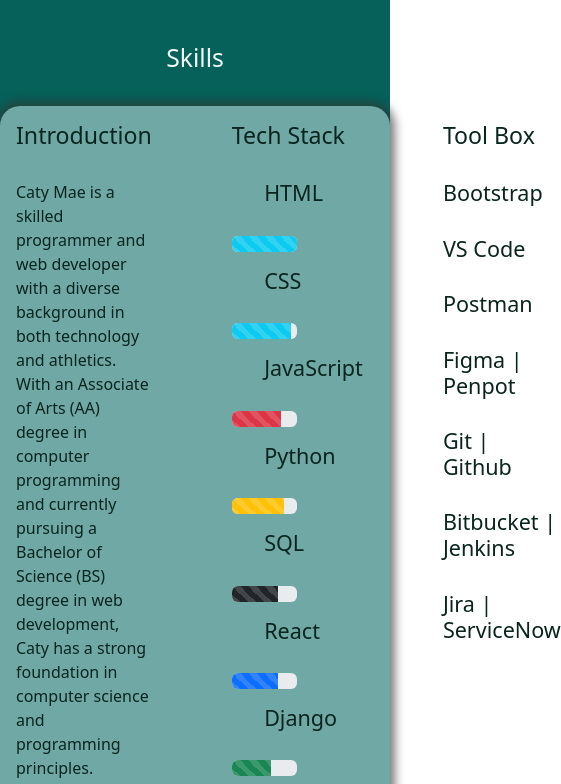
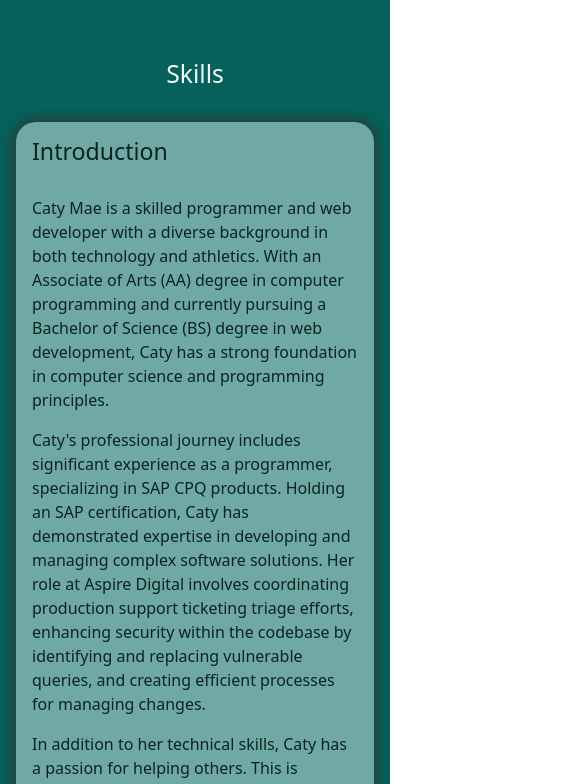
Before and after one commit to Caty1121/caty1121.github.io, a React (Create React App) app: page /skills in a window 390 px wide. Shown: the part 1100-1884 px from the top of the page, 561 px wide, since content can reach past the window. Built offline with nearby package versions, Linux system fonts and the light colour scheme; a web font is replaced by a local one.

Commit message:
added media queries for responsive design

```diff
--- a/src/pages/Contact.css
+++ b/src/pages/Contact.css
@@ -3,8 +3,10 @@
     width: 75vh;
     background-color: #739694;
     height:auto;
+    max-width: 90%;
     margin: 2em;
     border-radius: 20px;
+    position: relative;
   }
   .form-box:hover{
     transform: scale(1.01);
@@ -20,9 +22,9 @@
   .form-right, .form-left {
   display: flex;
   flex-direction: column;
-  flex: 1;
+  flex: 2;
   border: none;
-  background-color:  #739694;
+  background-color: #739694;
   }
   .form-right {
     order: 1;
--- a/src/pages/Home.css
+++ b/src/pages/Home.css
@@ -2,10 +2,13 @@
   text-align: center;
   padding: 20px;
   background-color: #05615a;
+  position: relative;
+  z-index: -99;
 }
 .home-title {
   font-size: 2.5rem;
   animation: fadeIn 2s ease-in;
+  padding: 1em;
 }
 .home-description {
   font-size: 1.25rem;
--- a/src/pages/Home.js
+++ b/src/pages/Home.js
@@ -10,7 +10,7 @@
       </div>
       <h2 className="home-title">Hi, I'm Caty. </h2>
         <p className="home-description">
-          Web Dev Specializing in E-commerce & Dynamic Web Solutions
+          Web Developer Specializing in E-commerce & Dynamic Web Solutions.
         </p>
     </div>
   );
--- a/src/pages/Projects.css
+++ b/src/pages/Projects.css
@@ -1,5 +1,7 @@
 #projects-box {
   background-color: #05615a;
+  position: relative;
+  z-index: -99;
 }
 #projects {
   display: grid;
@@ -7,6 +9,8 @@
   gap: 20px;
   padding: 2em;
   background-color: #05615a;
+  position: relative;
+  z-index: 2;
   }
 #projects h2 {
   text-align: center;
@@ -37,3 +41,22 @@
 .project-image:hover {
   transform: scale(1.1);
   }
+  @media (max-width: 768px) {
+    #projects {
+      grid-template-columns: 1fr; /* Single column for tablets and smaller screens */
+    }
+
+    .project {
+      padding: 1em;
+    }
+  }
+
+  @media (max-width: 480px) {
+    #projects {
+      padding: 1em;
+    }
+
+    .project {
+      padding: 0.5em;
+    }
+  }
--- a/src/pages/Skills.css
+++ b/src/pages/Skills.css
@@ -1,23 +1,32 @@
 #skills-box {
   background-color: #05615a;
+  position: relative;
+  z-index: -99;
+  padding: 2em;
+  justify-content: center;
+  align-items: center;
+
 }
 #skills {
     background-color: #70a8a5;
     display: flex;
-    justify-content: space-between;
+    flex-wrap: wrap;
+    justify-content: center;
     align-items: flex-start;
-    gap: 5em;
+    gap: 2em;
     border-radius: 20px;
     padding: 1em;
     max-width: 1200px;
+    width: 100%;
+    box-shadow: 0 0 10px 5px #313631a5;
+    z-index: -98;
     margin: 0 auto;
-    box-shadow: 0 0 10px 5px #313631a5;
   }
   #skills:hover {
     transform: scale(1.01);
   }
   .intro, .tech-stack, .tool-box {
-    flex: 1;
+    flex: 1 1 300px;
   }
   .language {
     padding-left: 1.5em;
@@ -35,6 +44,22 @@
     padding-bottom: 1em;
   }
   .progress-container {
-    width: 50%;
-    margin-bottom: 1rem;
+    width: 100%;
   }
+  @media (max-width: 480px) {
+    #skills-box {
+      padding: 1em;
+    }
+
+    #skills {
+      padding: 1em;
+    }
+
+    .intro, .tech-stack, .tool-box {
+      width: 100%;
+    }
+
+    .language {
+      padding-left: 0.5em;
+    }
+  }
```
Also changed, not shown: 1 other file (tests, documents, lock files or other folders).
